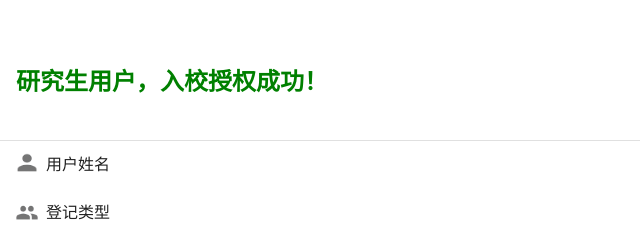
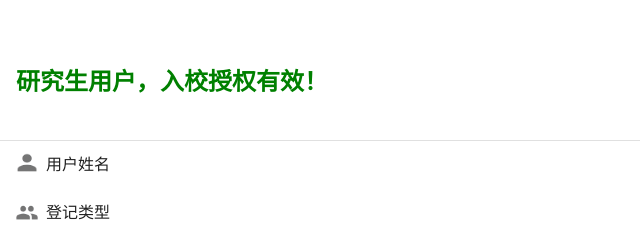
Before and after one commit to donaghy956/PYIN, a plain HTML site: page index.htm in a window 1280 px wide. Shown: the top 240 px of the page, 0-640 px from the left. Drawn offline with Linux system fonts and the light colour scheme; a web font is replaced by a local one.

Commit message:
Update index.htm

```diff
--- a/index.htm
+++ b/index.htm
@@ -107,7 +107,7 @@
                             <div data-v-477b291f="" class="layout column justify-center">
                                 <div data-v-477b291f="" class="flex xs12">
                                     <div data-v-477b291f="" style="text-align: justify;">
-                                        <span data-v-477b291f="" style="font-weight: bold; color: green; font-size: 24px; width: 100%; display: inline-block;">研究生用户，入校授权成功！</span>
+                                        <span data-v-477b291f="" style="font-weight: bold; color: green; font-size: 24px; width: 100%; display: inline-block;">研究生用户，入校授权有效！</span>
                                     </div>
                                 </div>
                             </div>
```
